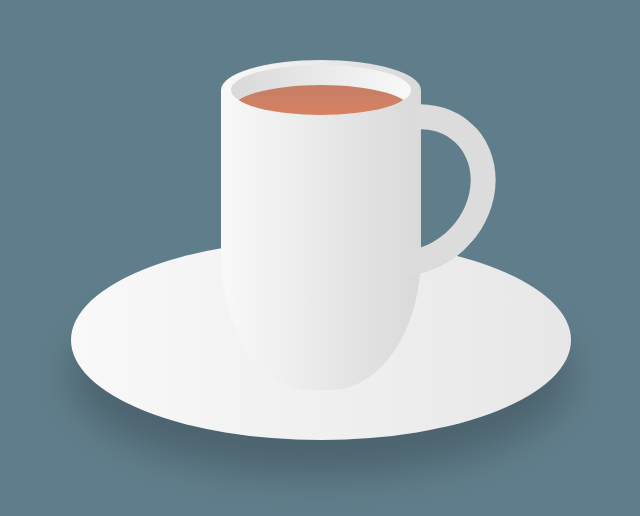
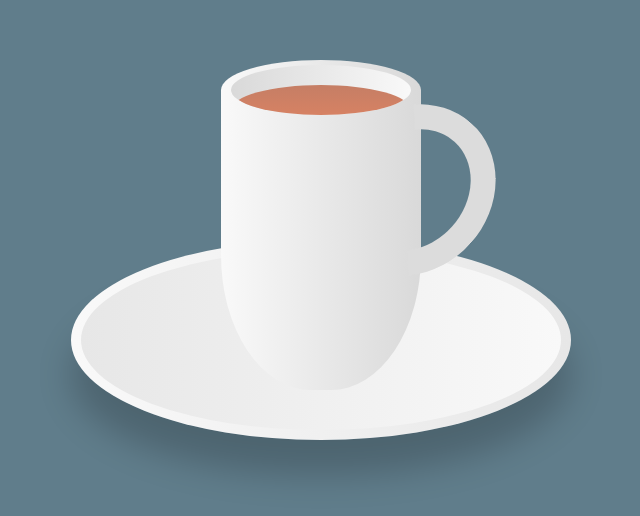
Before and after one commit to DariaSibova/Hot-cup-2.0, a plain HTML site: page index.html in a window 1280 px wide. Shown: the part 210-726 px from the top of the page, without its empty margins (319-959 px from the left). Drawn offline with Linux system fonts and the light colour scheme.

Commit message:
1 file modified

```diff
--- a/styles.css
+++ b/styles.css
@@ -91,4 +91,9 @@ transform: rotate(42deg);
   position: absolute;
   top: 10px;
   left: 10px;
+  right: 10px;
+  bottom: 10px;
+  border-radius: 50%;
+  background: linear-gradient(to left,#f9f9f9,#e7e7e7);
+
 }
```
